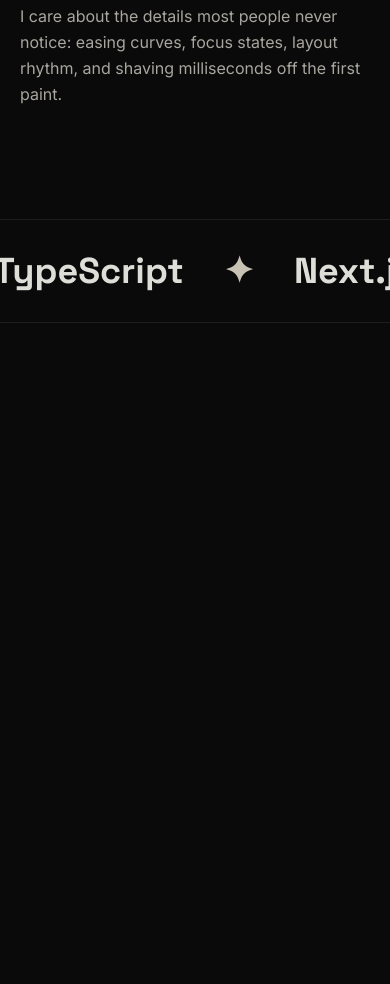
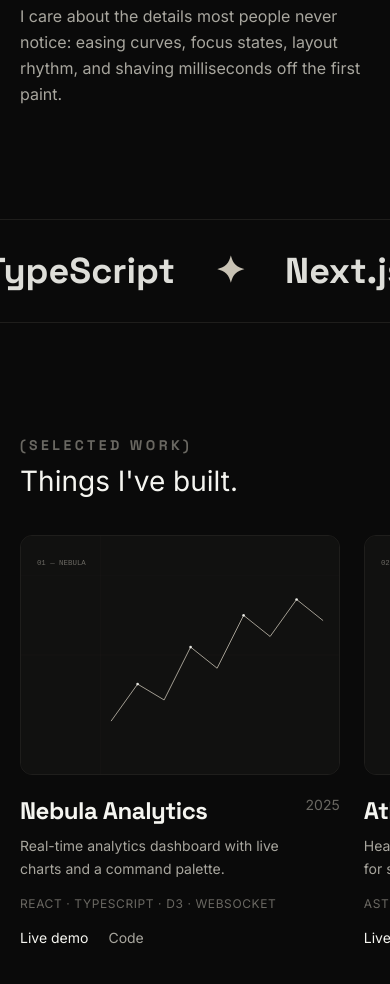
Before and after one commit to nandopiles/Portfolio, an Astro site: page / in a window 390 px wide. Shown: the part 1341-2325 px from the top of the page. Before the commit the page ends 1664 px from the top, so only its background shows below. Built offline with nearby package versions, Linux system fonts and the light colour scheme; Astro itself is replaced by a stand-in of ours.

Commit message:
feat: add pinned horizontal Work section with GSAP scrub and mobile snap fallback

```diff
--- /dev/null
+++ b/src/components/ProjectsHorizontal.tsx
@@ -0,0 +1,204 @@
+import { useEffect, useRef, useState } from 'react';
+import { gsap, ScrollTrigger, prefersReducedMotion } from '@/lib/gsap';
+import type { Project } from '@/data/projects';
+
+interface Props {
+  projects: Project[];
+}
+
+/**
+ * The "Work" section.
+ *
+ * Desktop (pointer: fine, >= 768px, motion allowed):
+ *   The section pins to the viewport and vertical scroll is translated into
+ *   horizontal movement of the project track via GSAP ScrollTrigger
+ *   (pin + scrub). A progress bar and "01 / 06" counter reflect progress.
+ *
+ * Mobile / reduced-motion:
+ *   Falls back to native horizontal scrolling with CSS scroll-snap — no pin,
+ *   which keeps the touch experience intact and honours motion preferences.
+ */
+export default function ProjectsHorizontal({ projects }: Props) {
+  const sectionRef = useRef<HTMLElement | null>(null);
+  const pinRef = useRef<HTMLDivElement | null>(null);
+  const trackRef = useRef<HTMLDivElement | null>(null);
+  const barRef = useRef<HTMLDivElement | null>(null);
+  const [current, setCurrent] = useState(1);
+  const [pinned, setPinned] = useState(false);
+
+  const total = projects.length;
+  const pad = (n: number) => String(n).padStart(2, '0');
+
+  useEffect(() => {
+    const mql = window.matchMedia('(min-width: 768px) and (pointer: fine)');
+    const usePin = mql.matches && !prefersReducedMotion();
+    setPinned(usePin);
+
+    if (!usePin) {
+      // Native-scroll fallback: update counter from the scroll container.
+      const scroller = trackRef.current;
+      if (!scroller) return;
+      const onScroll = () => {
+        const max = scroller.scrollWidth - scroller.clientWidth;
+        const p = max > 0 ? scroller.scrollLeft / max : 0;
+        setCurrent(Math.min(total, Math.max(1, Math.round(p * (total - 1)) + 1)));
+        if (barRef.current) barRef.current.style.transform = `scaleX(${Math.max(0.02, p)})`;
+      };
+      scroller.addEventListener('scroll', onScroll, { passive: true });
+      onScroll();
+      return () => scroller.removeEventListener('scroll', onScroll);
+    }
+
+    // Desktop pinned horizontal scroll.
+    const section = sectionRef.current!;
+    const track = trackRef.current!;
+
+    const ctx = gsap.context(() => {
+      const getScrollDistance = () => track.scrollWidth - window.innerWidth;
+
+      const tween = gsap.to(track, {
+        x: () => -getScrollDistance(),
+        ease: 'none',
+      });
+
+      ScrollTrigger.create({
+        animation: tween,
+        trigger: section,
+        start: 'top top',
+        end: () => `+=${getScrollDistance()}`,
+        pin: pinRef.current,
+        scrub: 1,
+        invalidateOnRefresh: true,
+        onUpdate: (self) => {
+          setCurrent(Math.min(total, Math.floor(self.progress * total) + 1));
+          if (barRef.current) {
+            barRef.current.style.transform = `scaleX(${Math.max(0.02, self.progress)})`;
+          }
+        },
+      });
+    }, section);
+
+    return () => ctx.revert();
+  }, [total]);
+
+  return (
+    <section
+      id="work"
+      ref={sectionRef}
+      aria-label="Selected work"
+      className="relative bg-ink"
+    >
+      <div ref={pinRef} className="min-h-svh overflow-hidden">
+        {/* Section header + progress */}
+        <div className="container-gutter flex items-end justify-between pt-28 pb-10">
+          <div>
+            <h2 className="text-sm uppercase tracking-[0.25em] text-bone-faint">
+              (Selected Work)
+            </h2>
+            <p className="mt-3 max-w-[20ch] text-[length:var(--text-section)] leading-none text-bone">
+              Things I've built.
+            </p>
+          </div>
+          <div className="hidden shrink-0 items-center gap-4 sm:flex" aria-hidden="true">
+            <span className="font-[family-name:var(--font-display)] text-2xl font-bold text-bone">
+              {pad(current)}
+            </span>
+            <span className="h-px w-24 overflow-hidden bg-ink-line">
+              <span
+                ref={barRef}
+                className="block h-full origin-left bg-bone"
+                style={{ transform: 'scaleX(0.02)' }}
+              />
+            </span>
+            <span className="font-[family-name:var(--font-display)] text-2xl font-bold text-bone-faint">
+              {pad(total)}
+            </span>
+          </div>
+        </div>
+
+        {/* Track */}
+        <div
+          ref={trackRef}
+          className={
+            pinned
+              ? 'flex w-max items-stretch gap-6 px-[var(--spacing-gutter)] will-change-transform'
+              : 'flex snap-x snap-mandatory items-stretch gap-6 overflow-x-auto px-[var(--spacing-gutter)] pb-8 [scrollbar-width:none] [&::-webkit-scrollbar]:hidden'
+          }
+          role="list"
+        >
+          {projects.map((project) => (
+            <ProjectCard key={project.index} project={project} />
+          ))}
+        </div>
+      </div>
+    </section>
+  );
+}
+
+function ProjectCard({ project }: { project: Project }) {
+  const href = project.demo ?? project.repo ?? '#';
+  return (
+    <article
+      role="listitem"
+      className="group relative flex w-[82vw] max-w-[540px] shrink-0 snap-center flex-col sm:w-[46vw] lg:w-[38vw]"
+    >
+      <a
+        href={href}
+        target="_blank"
+        rel="noopener noreferrer"
+        data-cursor={project.cursorLabel ?? 'View'}
+        aria-label={`${project.title} — open project`}
+        className="block overflow-hidden rounded-xl border border-ink-line bg-ink-soft"
+      >
+        <div className="aspect-[4/3] overflow-hidden">
+          <img
+            src={project.image}
+            alt={`${project.title} — project preview`}
+            loading="lazy"
+            decoding="async"
+            className="h-full w-full object-cover transition-transform duration-700 ease-[cubic-bezier(0.16,1,0.3,1)] group-hover:scale-105"
+          />
+        </div>
+      </a>
+
+      <div className="mt-5 flex items-start justify-between gap-4">
+        <div>
+          <h3 className="font-[family-name:var(--font-display)] text-2xl font-bold text-bone">
+            {project.title}
+          </h3>
+          <p className="mt-2 max-w-[36ch] text-sm leading-relaxed text-bone-dim">
+            {project.summary}
+          </p>
+        </div>
+        <span className="shrink-0 text-sm text-bone-faint">{project.year}</span>
+      </div>
+
+      <p className="mt-4 text-xs uppercase tracking-wider text-bone-faint">
+        {project.stack.join(' · ')}
+      </p>
+
+      <div className="mt-4 flex gap-5 text-sm">
+        {project.demo && (
+          <a
+            href={project.demo}
+            target="_blank"
+            rel="noopener noreferrer"
+            className="link-underline text-bone"
+          >
+            Live demo
+          </a>
+        )}
+        {project.repo && (
+          <a
+            href={project.repo}
+            target="_blank"
+            rel="noopener noreferrer"
+            className="link-underline text-bone-dim"
+          >
+            Code
+          </a>
+        )}
+      </div>
+    </article>
+  );
+}
--- a/src/pages/index.astro
+++ b/src/pages/index.astro
@@ -3,7 +3,9 @@ import Layout from '@/layouts/Layout.astro';
 import Navbar from '@/components/Navbar.astro';
 import Hero from '@/components/Hero.astro';
 import About from '@/components/About.astro';
+import ProjectsHorizontal from '@/components/ProjectsHorizontal.tsx';
 import ScrollReveal from '@/components/ScrollReveal.astro';
+import { projects } from '@/data/projects';
 ---
 
 <Layout>
@@ -11,6 +13,7 @@ import ScrollReveal from '@/components/ScrollReveal.astro';
   <main id="main">
     <Hero />
     <About />
+    <ProjectsHorizontal projects={projects} client:visible />
   </main>
   <ScrollReveal />
 </Layout>
```
